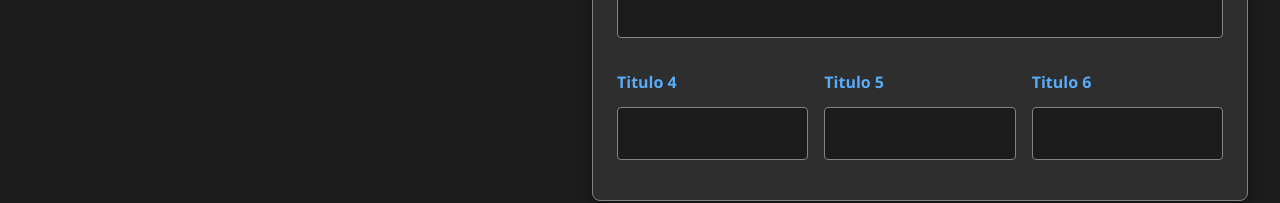
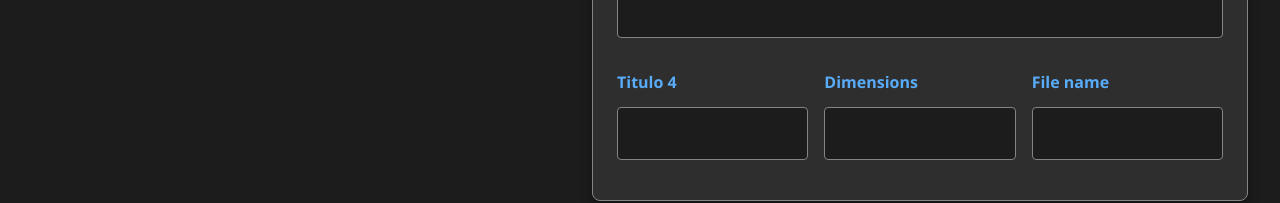
Before and after one commit to R0X124/WEB, a plain HTML site: page public/index.html in a window 1280 px wide. Shown: the part 327-530 px from the top of the page. Drawn offline with nearby package versions, Linux system fonts and the light colour scheme; a web font is replaced by a local one.

Commit message:
actualización del html 2

```diff
--- a/public/index.html
+++ b/public/index.html
@@ -56,12 +56,12 @@
                     </div>
 
                     <div class="form-g">
-                        <label for="title5">Titulo 5</label>
+                        <label for="title5">Dimensions</label>
                         <input type="text" id="title5" name="title5" readonly>
                     </div>
 
                     <div class="form-g">
-                        <label for="title6">Titulo 6</label>
+                        <label for="title6">File name</label>
                         <input type="text" id="title6" name="title6" readonly>
                     </div>
                 </div>
```
